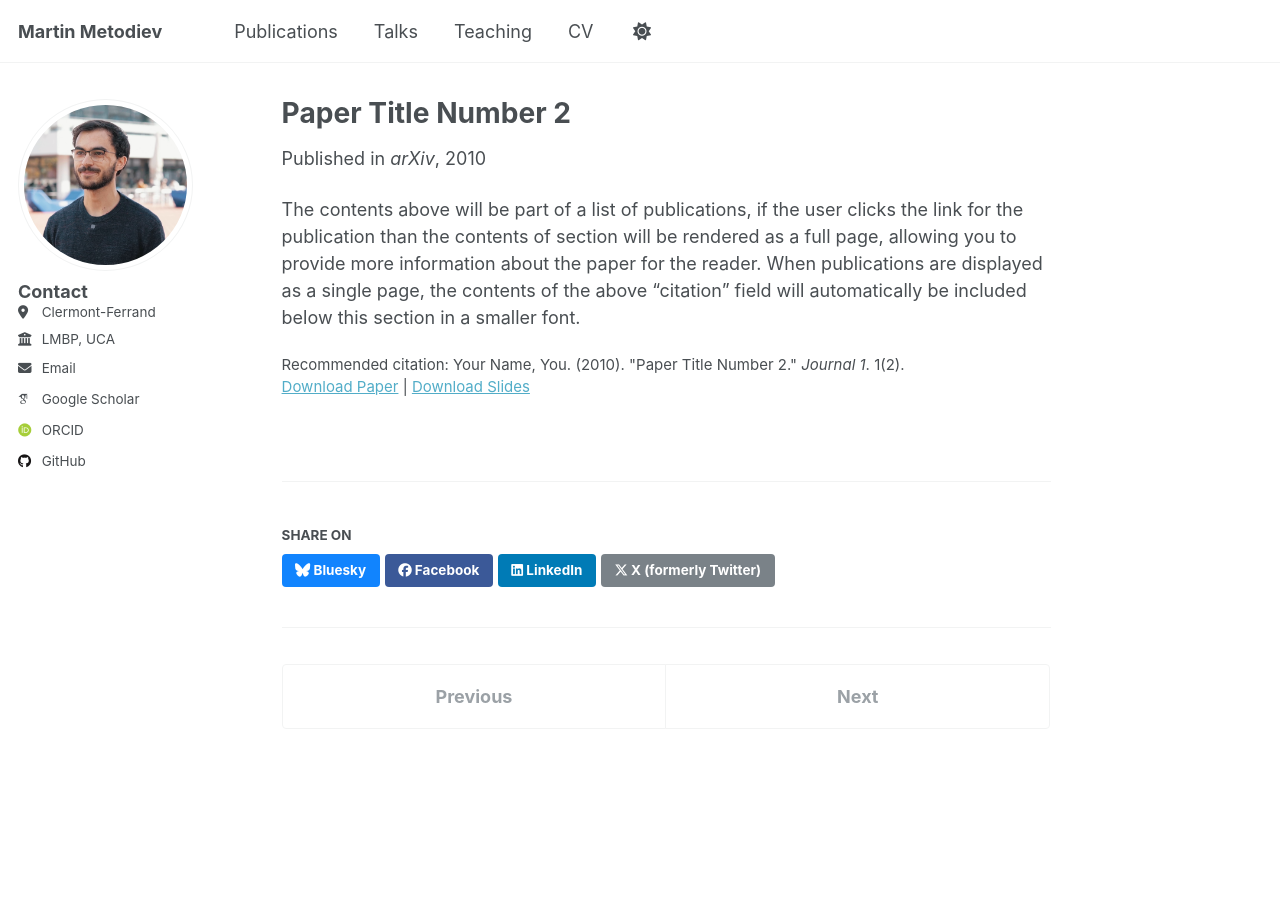
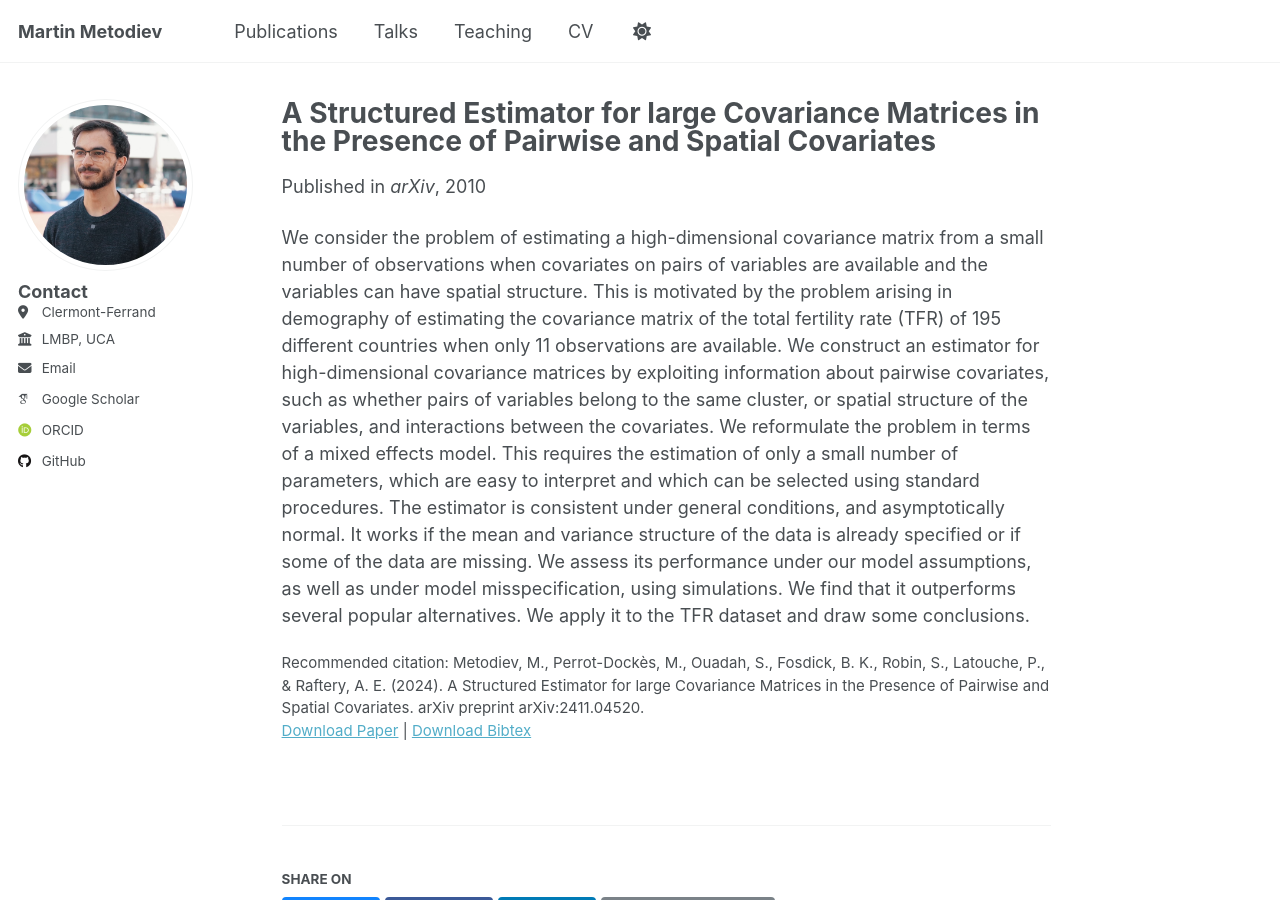
Before and after one commit to m-metodiev/m-metodiev.github.io, a Jekyll site: the page built from _publications/2010-10-01-paper-title-number-2.md, in a window 1280 px wide and 900 px high. Built offline with Jekyll 4.4.1, drawn with Linux system fonts in a browser that asks for light colours; some web fonts are replaced.

Commit message:
Update 2010-10-01-paper-title-number-2.md

```diff
--- a/_publications/2010-10-01-paper-title-number-2.md
+++ b/_publications/2010-10-01-paper-title-number-2.md
@@ -1,14 +1,14 @@
 ---
-title: "Paper Title Number 2"
+title: "A Structured Estimator for large Covariance Matrices in the Presence of Pairwise and Spatial Covariates"
 collection: publications
 category: manuscripts
 permalink: /publication/2010-10-01-paper-title-number-2
-excerpt: 'This paper is about the number 2. The number 3 is left for future work.'
+excerpt: 'We consider the problem of estimating a high-dimensional covariance matrix from a small number of observations when covariates on pairs of variables are available and the variables can have spatial structure.'
 date: 2010-10-01
 venue: 'arXiv'
-slidesurl: 'http://academicpages.github.io/files/slides2.pdf'
+bibtexurl: 'http://academicpages.github.io/files/slides2.pdf'
 paperurl: 'http://academicpages.github.io/files/paper2.pdf'
-citation: 'Your Name, You. (2010). &quot;Paper Title Number 2.&quot; <i>Journal 1</i>. 1(2).'
+citation: 'Metodiev, M., Perrot-Dockès, M., Ouadah, S., Fosdick, B. K., Robin, S., Latouche, P., & Raftery, A. E. (2024). A Structured Estimator for large Covariance Matrices in the Presence of Pairwise and Spatial Covariates. arXiv preprint arXiv:2411.04520.'
 ---
 
-The contents above will be part of a list of publications, if the user clicks the link for the publication than the contents of section will be rendered as a full page, allowing you to provide more information about the paper for the reader. When publications are displayed as a single page, the contents of the above "citation" field will automatically be included below this section in a smaller font.
+We consider the problem of estimating a high-dimensional covariance matrix from a small number of observations when covariates on pairs of variables are available and the variables can have spatial structure. This is motivated by the problem arising in demography of estimating the covariance matrix of the total fertility rate (TFR) of 195 different countries when only 11 observations are available. We construct an estimator for high-dimensional covariance matrices by exploiting information about pairwise covariates, such as whether pairs of variables belong to the same cluster, or spatial structure of the variables, and interactions between the covariates. We reformulate the problem in terms of a mixed effects model. This requires the estimation of only a small number of parameters, which are easy to interpret and which can be selected using standard procedures. The estimator is consistent under general conditions, and asymptotically normal. It works if the mean and variance structure of the data is already specified or if some of the data are missing. We assess its performance under our model assumptions, as well as under model misspecification, using simulations. We find that it outperforms several popular alternatives. We apply it to the TFR dataset and draw some conclusions.
```
